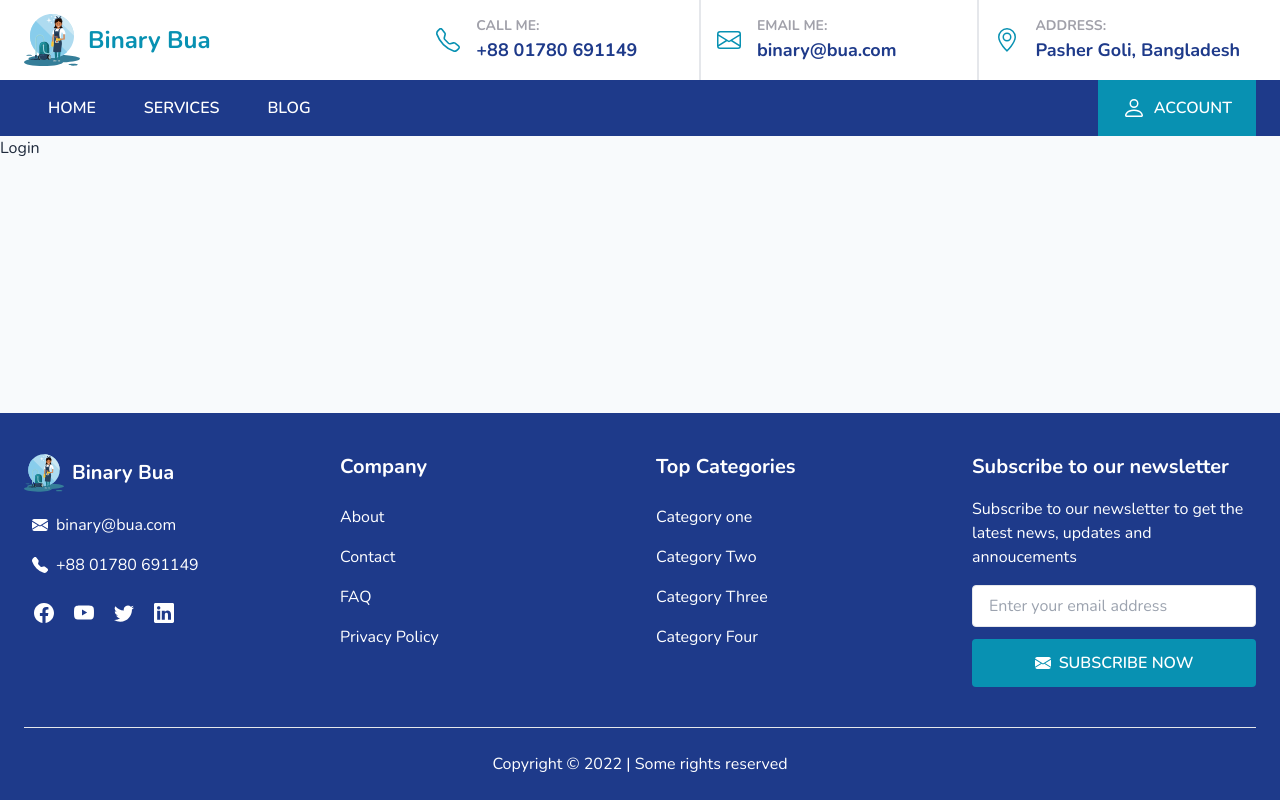
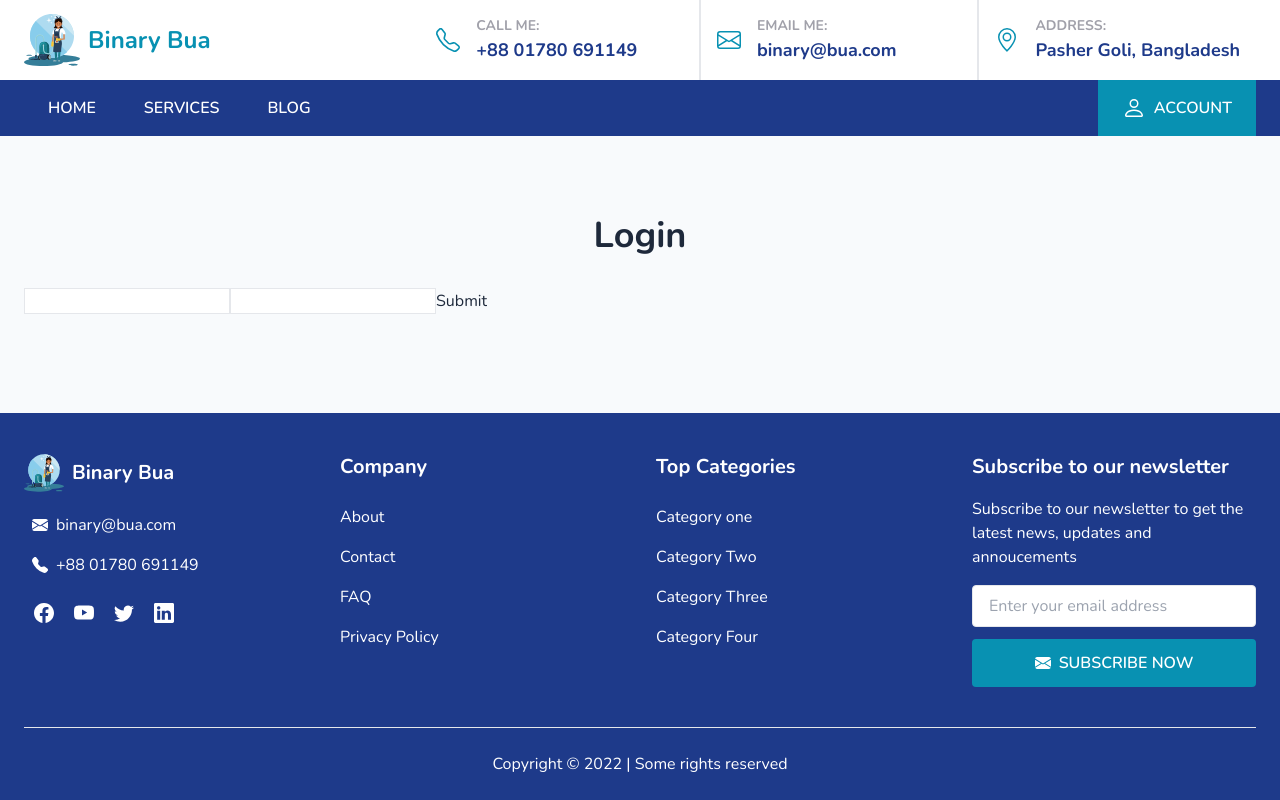
Before and after one commit to shamssujon/binary-bua-client, a React (Create React App) app: page /login in a window 1280 px wide. Built offline with nearby package versions, Linux system fonts and the light colour scheme.

Commit message:
Create auth context with functions

```diff
--- a/package.json
+++ b/package.json
@@ -11,6 +11,7 @@
         "firebase": "^9.13.0",
         "react": "^18.2.0",
         "react-dom": "^18.2.0",
+        "react-hook-form": "^7.39.2",
         "react-hot-toast": "^2.4.0",
         "react-icons": "^4.6.0",
         "react-router-dom": "^6.4.3",
--- /dev/null
+++ b/src/contexts/AuthProvider.js
@@ -0,0 +1,61 @@
+import {
+	createUserWithEmailAndPassword,
+	getAuth,
+	GoogleAuthProvider,
+	onAuthStateChanged,
+	signInWithEmailAndPassword,
+	signInWithPopup,
+	signOut,
+} from "firebase/auth";
+import firebaseApp from "firebase/firebase.config";
+import React, { createContext, useEffect, useState } from "react";
+export const AuthContext = createContext();
+
+const AuthProvider = ({ children }) => {
+	const auth = getAuth(firebaseApp);
+	const [user, setUser] = useState(null);
+	const [loading, setLoading] = useState(true);
+
+	const googleProvier = new GoogleAuthProvider();
+
+	// Create user with email/password
+	const createUser = (email, password) => {
+		setLoading(true);
+		return createUserWithEmailAndPassword(auth, email, password);
+	};
+
+	// Login with email/password
+	const loginUser = (email, password) => {
+		setLoading(true);
+		return signInWithEmailAndPassword(auth, email, password);
+	};
+
+	// Sign in with google
+	const googleSignIn = () => {
+		setLoading(true);
+		return signInWithPopup(auth, googleProvier);
+	};
+
+	// Logout
+	const logOut = () => {
+		setLoading(true);
+		return signOut(auth);
+	};
+
+	// Observer
+	useEffect(() => {
+		const unsubscribe = onAuthStateChanged(auth, (currentUser) => {
+			setUser(currentUser);
+			setLoading(false);
+		});
+
+		return () => {
+			unsubscribe();
+		};
+	}, [auth]);
+
+	const value = { user, loading, createUser, loginUser, logOut, googleSignIn };
+	return <AuthContext.Provider value={value}>{children}</AuthContext.Provider>;
+};
+
+export default AuthProvider;
--- a/src/pages/LoginPage.js
+++ b/src/pages/LoginPage.js
@@ -1,11 +1,21 @@
-import React from 'react';
+import React from "react";
+import { useForm } from "react-hook-form";
 
 const LoginPage = () => {
-    return (
-        <div>
-            Login
-        </div>
-    );
+	const { register, handleSubmit } = useForm();
+	const onSubmit = (data) => console.log(data);
+	return (
+		<section className="py-10 lg:py-20">
+			<div className="container">
+				<h2 className="mb-8 text-center text-4xl font-bold">Login</h2>
+				<form onSubmit={handleSubmit(onSubmit)}>
+					<input type="text" {...register("name")} className="border" />
+					<input type="email" {...register("email")} className="border" />
+					<input type="submit" />
+				</form>
+			</div>
+		</section>
+	);
 };
 
 export default LoginPage;
```
Also changed, not shown: src/index.css (+5 -2 lines), 1 other file (tests, documents, lock files or other folders).
